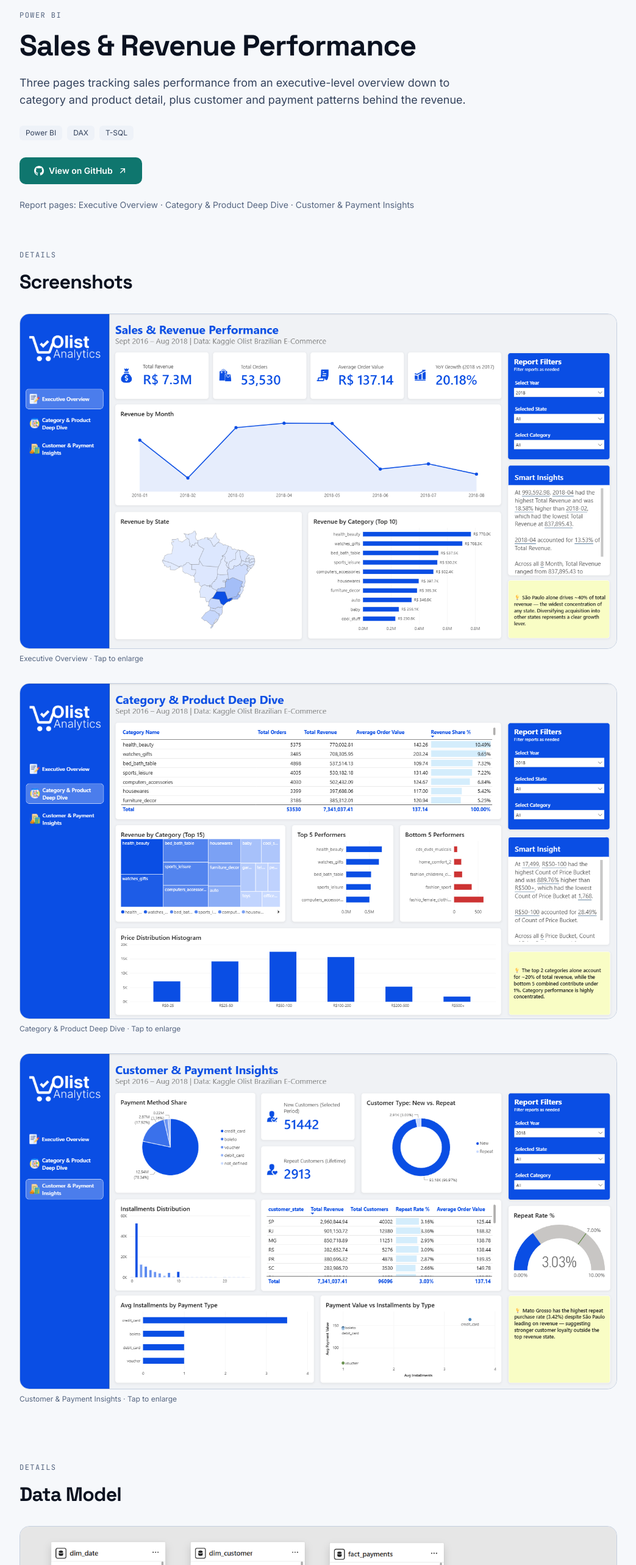
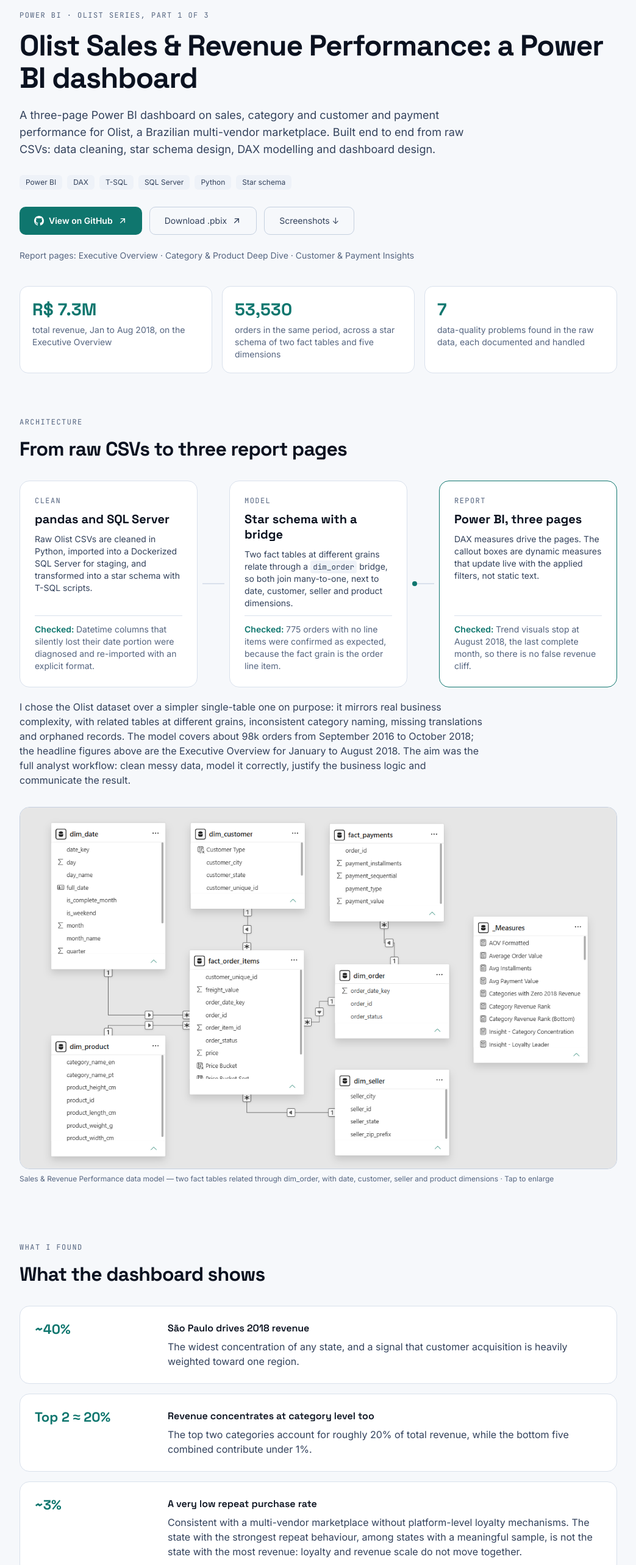
Before and after one commit to siamsadman/portfolio-site, a Next.js app: page /projects/olist-sales in a window 1280 px wide. Shown: the part 180-2746 px from the top of the page at 61% size, without its empty margins (118-1161 px from the left). Built offline with nearby package versions, Linux system fonts and the light colour scheme.

Commit message:
Rebuild Olist Sales page on the project template; add .pbix download button

```diff
--- a/components/ProjectDetail.tsx
+++ b/components/ProjectDetail.tsx
@@ -29,7 +29,10 @@ function renderInline(text: string): React.ReactNode[] {
     }
     if (part.startsWith("`") && part.endsWith("`")) {
       return (
-        <code key={index} className="rounded bg-code px-1 py-0.5 text-[0.9em]">
+        <code
+          key={index}
+          className="rounded bg-code px-1 py-0.5 text-[0.9em] [overflow-wrap:anywhere]"
+        >
           {part.slice(1, -1)}
         </code>
       );
@@ -227,6 +230,17 @@ export default function ProjectDetail({ project }: { project: Project }) {
                 <ArrowUpRightIcon />
               </a>
             )}
+            {project.downloadUrl && (
+              <a
+                href={project.downloadUrl}
+                target="_blank"
+                rel="noopener noreferrer"
+                className="inline-flex min-h-11 items-center gap-2 rounded-[10px] border border-border px-6 py-3 text-secondary transition-colors hover:border-accent hover:text-accent"
+              >
+                {project.downloadLabel ?? "Download"}
+                <ArrowUpRightIcon />
+              </a>
+            )}
             {project.demoUrl && (
               <a
                 href={project.demoUrl}
--- a/content/projects.ts
+++ b/content/projects.ts
@@ -61,6 +61,8 @@ export type Project = {
   repoUrl: string;
   docsUrl?: string; // optional link to a live docs site, shown beside the GitHub link
   demoUrl?: string; // optional link to a recorded demo, shown beside the GitHub link
+  downloadUrl?: string; // optional file download (for example a .pbix), shown beside the GitHub link
+  downloadLabel?: string; // defaults to "Download"
   cardImage: ProjectImage;
   eyebrow?: string; // mono label above the title on the write-up page
   numbers?: ProjectNumber[]; // key-number cards
@@ -97,78 +99,135 @@ export const projects: Project[] = [
       "Executive overview down to category and product detail, plus the customer and payment patterns behind revenue.",
     outcome: "3 report pages",
     cardTags: ["Power BI", "DAX", "T-SQL"],
-    title: "Sales & Revenue Performance",
+    title: "Olist Sales & Revenue Performance: a Power BI dashboard",
+    eyebrow: "Power BI · Olist series, part 1 of 3",
     pages: [
       "Executive Overview",
       "Category & Product Deep Dive",
       "Customer & Payment Insights",
     ],
     summary:
-      "Three pages tracking sales performance from an executive-level overview down to category and product detail, plus customer and payment patterns behind the revenue.",
-    tags: ["Power BI", "DAX", "T-SQL"],
+      "A three-page Power BI dashboard on sales, category and customer and payment performance for Olist, a Brazilian multi-vendor marketplace. Built end to end from raw CSVs: data cleaning, star schema design, DAX modelling and dashboard design.",
+    tags: ["Power BI", "DAX", "T-SQL", "SQL Server", "Python", "Star schema"],
     palette: "blue",
     repoUrl: "https://github.com/siamsadman/olist-sales-dashboard",
+    downloadUrl:
+      "https://github.com/siamsadman/olist-sales-dashboard/blob/main/dashboard/olist_sales_dashboard.pbix",
+    downloadLabel: "Download .pbix",
     cardImage: {
       src: "/projects/olist-sales/dashboard-01.png",
       alt: "Sales & Revenue Performance dashboard — Executive Overview page",
     },
-    sections: [
+    numbers: [
+      { big: "R$ 7.3M", label: "total revenue, Jan to Aug 2018, on the Executive Overview" },
+      { big: "53,530", label: "orders in the same period, across a star schema of two fact tables and five dimensions" },
+      { big: "7", label: "data-quality problems found in the raw data, each documented and handled" },
+    ],
+    archHeading: "From raw CSVs to three report pages",
+    layers: [
       {
-        type: "gallery",
-        heading: "Screenshots",
+        label: "CLEAN",
+        title: "pandas and SQL Server",
+        text: "Raw Olist CSVs are cleaned in Python, imported into a Dockerized SQL Server for staging, and transformed into a star schema with T-SQL scripts.",
+        gateLabel: "Checked",
+        gate: "Datetime columns that silently lost their date portion were diagnosed and re-imported with an explicit format.",
+      },
+      {
+        label: "MODEL",
+        title: "Star schema with a bridge",
+        text: "Two fact tables at different grains relate through a `dim_order` bridge, so both join many-to-one, next to date, customer, seller and product dimensions.",
+        gateLabel: "Checked",
+        gate: "775 orders with no line items were confirmed as expected, because the fact grain is the order line item.",
+      },
+      {
+        label: "REPORT",
+        title: "Power BI, three pages",
+        text: "DAX measures drive the pages. The callout boxes are dynamic measures that update live with the applied filters, not static text.",
+        gateLabel: "Checked",
+        gate: "Trend visuals stop at August 2018, the last complete month, so there is no false revenue cliff.",
+        highlight: true,
+      },
+    ],
+    archNote:
+      "I chose the Olist dataset over a simpler single-table one on purpose: it mirrors real business complexity, with related tables at different grains, inconsistent category naming, missing translations and orphaned records. The model covers about 98k orders from September 2016 to October 2018; the headline figures above are the Executive Overview for January to August 2018. The aim was the full analyst workflow: clean messy data, model it correctly, justify the business logic and communicate the result.",
+    diagrams: [
+      {
+        src: "/projects/olist-sales/data-model.png",
+        alt: "Sales & Revenue Performance data model — two fact tables related through dim_order, with date, customer, seller and product dimensions",
+      },
+    ],
+    findingsHeading: "What the dashboard shows",
+    findings: [
+      {
+        big: "~40%",
+        title: "São Paulo drives 2018 revenue",
+        text: "The widest concentration of any state, and a signal that customer acquisition is heavily weighted toward one region.",
+      },
+      {
+        big: "Top 2 ≈ 20%",
+        title: "Revenue concentrates at category level too",
+        text: "The top two categories account for roughly 20% of total revenue, while the bottom five combined contribute under 1%.",
+      },
+      {
+        big: "~3%",
+        title: "A very low repeat purchase rate",
+        text: "Consistent with a multi-vendor marketplace without platform-level loyalty mechanisms. The state with the strongest repeat behaviour, among states with a meaningful sample, is not the state with the most revenue: loyalty and revenue scale do not move together.",
+      },
+      {
+        big: "Credit card",
+        title: "The de facto financing mechanism",
+        text: "It carries both the highest average installment count and the highest average order value, while boleto, debit and voucher payments are overwhelmingly pay-in-full, lower-value transactions.",
+      },
+    ],
+    screensHeading: "The three report pages",
+    screens: {
       images: [
         { src: "/projects/olist-sales/dashboard-01.png", alt: "Executive Overview" },
         { src: "/projects/olist-sales/dashboard-02.png", alt: "Category & Product Deep Dive" },
         { src: "/projects/olist-sales/dashboard-03.png", alt: "Customer & Payment Insights" },
       ],
+      paragraphs: [
+        "**Executive Overview.** Top-line KPIs, revenue trend, geographic distribution and category leaders: the 30-second summary.",
+        "**Category & Product Deep Dive.** A category performance table, revenue concentration in a treemap, top and bottom performers, and price distribution.",
+        "**Customer & Payment Insights.** Payment method behaviour, installment patterns, the new versus repeat customer split, and a state-level loyalty comparison.",
+        "All three pages share a synced filter panel and carry both auto-generated statistical highlights from Power BI Smart Insights and hand-written analyst takeaways.",
+      ],
     },
+    sections: [
       {
-        type: "gallery",
-        heading: "Data Model",
-        images: [
-          {
-            src: "/projects/olist-sales/data-model.png",
-            alt: "Sales & Revenue Performance data model",
-          },
-        ],
+        type: "prose",
+        kicker: "Data model",
+        heading: "Why orders get a bridge table",
         paragraphs: [
-          "Two fact tables at different grains — `fact_order_items`, one row per order line item, and `fact_payments`, one row per payment installment record — with `dim_date`, `dim_customer`, `dim_seller`, `dim_product` and `dim_order` as dimensions.",
-          "Both facts share `order_id`, but the field is unique in neither: an order has multiple line items and multiple payment records. Relating them directly produces an uncontrolled many-to-many relationship that silently inflates revenue and payment totals depending on query context. `dim_order` sits between them as a proper dimension, so both facts relate to it many-to-one — a clean, predictable star pattern.",
+          "`fact_order_items` has one row per order line item and `fact_payments` has one row per payment installment record. Both share `order_id`, but the field is unique in neither: an order has multiple line items and multiple payment records.",
+          "Relating them directly produces an uncontrolled many-to-many relationship that silently inflates revenue and payment totals depending on query context. `dim_order` sits between them as a proper dimension, so both facts relate to it many-to-one: a clean, predictable star pattern.",
         ],
       },
       {
         type: "list",
-        heading: "Data quality",
+        kicker: "Data quality",
+        heading: "Seven problems in the raw data",
         intro:
-          "Real datasets are messy. Documenting these decisions matters more than the charts — it shows how the problems were reasoned about, not just what got built.",
+          "Real datasets are messy. Documenting these decisions matters more than the charts: it shows how the problems were reasoned about, not just what got built.",
         items: [
-          "`customer_id` is order-specific — the same person receives a new ID for every order. Used `customer_unique_id` as the true customer key for all customer-level metrics, including repeat rate and unique customer counts.",
-          "The `order_items` to `payments` relationship was many-to-many. Introduced `dim_order` as a bridge dimension so both facts relate many-to-one.",
+          "`customer_id` is order-specific, so the same person receives a new ID for every order. I used `customer_unique_id` as the true customer key for all customer-level metrics, including repeat rate and unique customer counts.",
+          "The `order_items` to `payments` relationship was many-to-many. I introduced `dim_order` as a bridge dimension so both facts relate many-to-one.",
           "775 orders had no rows in `order_items`, having been cancelled or become unavailable before fulfilment. Confirmed as expected: the fact grain is order line item, so these are naturally excluded.",
-          "623 products carried untranslated, Portuguese-only category names. Manually mapped the three missing categories to the translation table.",
-          "461 orders marked `canceled` still had line items, having been cancelled after fulfilment began. Built a primary `Total Revenue` measure excluding cancelled and unavailable statuses, alongside a separate `Total Revenue (Gross)` measure for demand analysis.",
-          "The final month of data, September 2018, was incomplete — the extract was taken mid-month. Filtered all trend visuals to complete months only, through August 2018, to avoid a misleading revenue cliff.",
+          "461 orders marked `canceled` still had line items, having been cancelled after fulfilment began. I built a primary `Total Revenue` measure excluding cancelled and unavailable statuses, alongside a separate `Total Revenue (Gross)` measure for demand analysis.",
+          "The final month of data, September 2018, was incomplete because the extract was taken mid-month. I filtered all trend visuals to complete months only, through August 2018.",
+          "623 products carried untranslated, Portuguese-only category names. I manually mapped the three missing categories to the translation table.",
           "Datetime columns imported as SQL Server `time`, silently dropping the date portion. Diagnosed via `INFORMATION_SCHEMA.COLUMNS` and fixed by re-importing with an explicit `yyyy-MM-dd HH:mm:ss` format mapping.",
         ],
       },
       {
         type: "list",
-        heading: "Modelling decisions",
+        kicker: "Modelling",
+        heading: "Four decisions behind the numbers",
         items: [
           "**Revenue definition.** `Total Revenue` excludes cancelled and unavailable orders to reflect realised performance, with `Total Revenue (Gross)` available for demand analysis. Ratio measures such as Average Order Value use the same filtered population in numerator and denominator, so the two never disagree.",
-          "**Year-over-year growth.** Calculated as a fixed comparison of full calendar 2018 against full calendar 2017, rather than an open date range — an open range compares a partial year against a complete one and produces misleading results.",
+          "**Year-over-year growth.** Calculated as a fixed comparison of full calendar 2018 against full calendar 2017, not an open date range, which would compare a partial year against a complete one.",
           "**Repeat customer rate.** Calculated on a lifetime basis rather than within the selected period, so a customer whose two orders fall in different years is not counted as non-repeating.",
-          "**Statistical significance threshold.** The top loyalty state insight considers only states with at least 500 customers, so a small, low-volume state where one or two repeat customers dominate the percentage cannot surface as a false leader.",
-        ],
-      },
-      {
-        type: "list",
-        heading: "Findings",
-        items: [
-          "**São Paulo drives around 40% of 2018 revenue** — the widest concentration of any state, and a signal that customer acquisition is heavily weighted toward one region.",
-          "**Revenue concentrates at category level too.** The top two categories account for roughly 20% of total revenue; the bottom five combined contribute under 1%.",
-          "**The repeat purchase rate is very low, around 3%,** consistent with a multi-vendor marketplace lacking platform-level loyalty mechanisms. The state with the strongest repeat behaviour, among those with meaningful sample size, is not the state with the most revenue — loyalty and revenue scale do not move together.",
-          "**Credit card is the platform's de facto financing mechanism,** carrying both the highest average installment count and the highest average order value, while boleto, debit and voucher payments are overwhelmingly pay-in-full, lower-value transactions.",
+          "**Statistical significance threshold.** The top loyalty state insight considers only states with at least 500 customers, so a small state where one or two repeat customers dominate the percentage cannot surface as a false leader.",
         ],
       },
     ],
```
Lines whose indentation alone changed are shown as unchanged.
